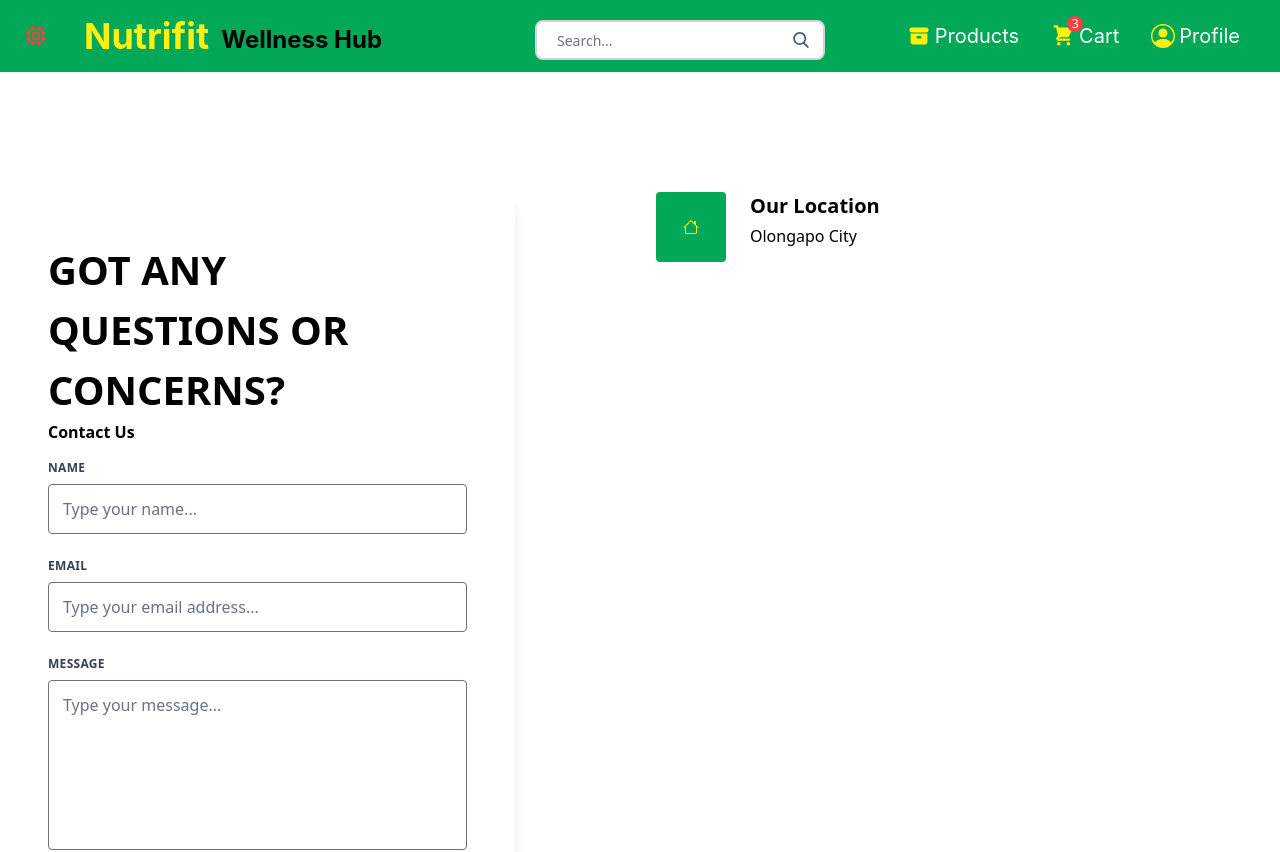
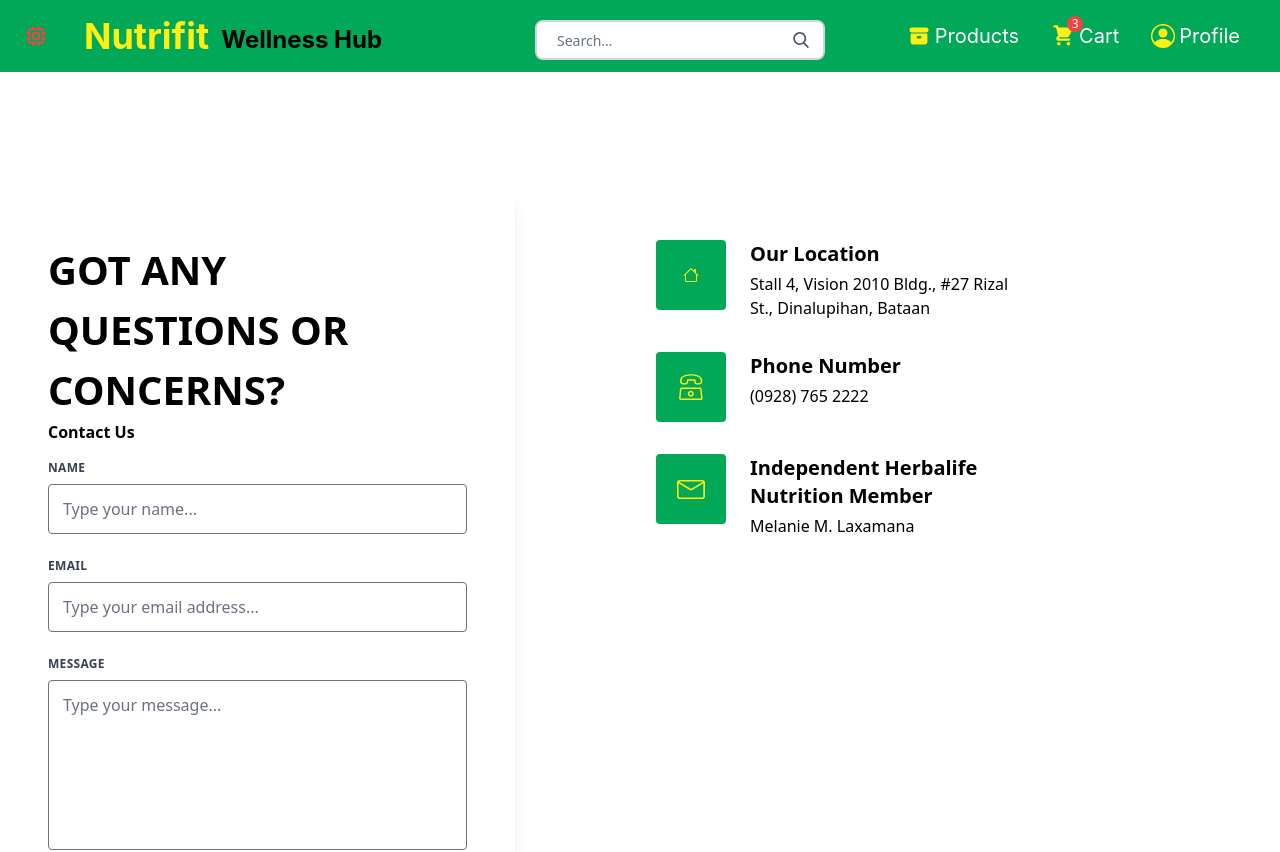
Before and after one commit to robinaaquino/nutrifit_app, a Next.js app: page /contactUs in a window 1280 px wide. Shown: the top 852 px of the page. Built offline with nearby package versions, Linux system fonts and the light colour scheme; no server answers; what tw-elements would draw is missing.

Commit message:
feat: added store information

```diff
--- a/pages/contactUs.tsx
+++ b/pages/contactUs.tsx
@@ -137,7 +137,7 @@
                 </form>
               </div>
             </div>
-            <div className="w-full px-4 lg:w-1/2 xl:w-6/12">
+            <div className="mt-12 w-full px-4 lg:w-1/2 xl:w-6/12">
               <div className="mb-12 max-w-[570px] lg:mb-0">
                 <div className="mb-8 flex w-full max-w-[370px]">
                   <div className="bg-nf_green text-nf_yellow mr-6 flex h-[60px] w-full max-w-[60px] items-center justify-center overflow-hidden rounded  sm:h-[70px] sm:max-w-[70px]">
@@ -156,11 +156,14 @@
                     <h4 className="text-black mb-1 text-xl font-bold">
                       Our Location
                     </h4>
-                    <p className="text-black bg-white ">Olongapo City</p>
+                    <p className="text-black bg-white ">
+                      Stall 4, Vision 2010 Bldg., #27 Rizal St., Dinalupihan,
+                      Bataan
+                    </p>
                   </div>
                 </div>
-                {/* <div className="mb-8 flex w-full max-w-[370px]">
-                  <div className="bg-primary text-primary mr-6 flex h-[60px] w-full max-w-[60px] items-center justify-center overflow-hidden rounded bg-opacity-5 sm:h-[70px] sm:max-w-[70px]">
+                <div className="mb-8 flex w-full max-w-[370px]">
+                  <div className="bg-nf_green text-nf_yellow mr-6 flex h-[60px] w-full max-w-[60px] items-center justify-center overflow-hidden rounded  sm:h-[70px] sm:max-w-[70px]">
                     <svg
                       width="24"
                       height="26"
@@ -173,14 +176,14 @@
                     </svg>
                   </div>
                   <div className="w-full">
-                    <h4 className="text-dark mb-1 text-xl font-bold">
+                    <h4 className="text-black mb-1 text-xl font-bold">
                       Phone Number
                     </h4>
-                    <p className="text-black bg-white ">(+62)81 414 257 9980</p>
+                    <p className="text-black bg-white ">(0928) 765 2222</p>
                   </div>
                 </div>
                 <div className="mb-8 flex w-full max-w-[370px]">
-                  <div className="bg-primary text-primary mr-6 flex h-[60px] w-full max-w-[60px] items-center justify-center overflow-hidden rounded bg-opacity-5 sm:h-[70px] sm:max-w-[70px]">
+                  <div className="bg-nf_green text-nf_yellow mr-6 flex h-[60px] w-full max-w-[60px] items-center justify-center overflow-hidden rounded  sm:h-[70px] sm:max-w-[70px]">
                     <svg
                       width="28"
                       height="19"
@@ -191,12 +194,12 @@
                     </svg>
                   </div>
                   <div className="w-full">
-                    <h4 className="text-dark mb-1 text-xl font-bold">
-                      Email Address
+                    <h4 className="text-black mb-1 text-xl font-bold">
+                      Independent Herbalife Nutrition Member
                     </h4>
-                    <p className="text-black bg-white ">info@yourdomain.com</p>
+                    <p className="text-black bg-white ">Melanie M. Laxamana</p>
                   </div>
-                </div> */}
+                </div>
               </div>
             </div>
           </div>
```
